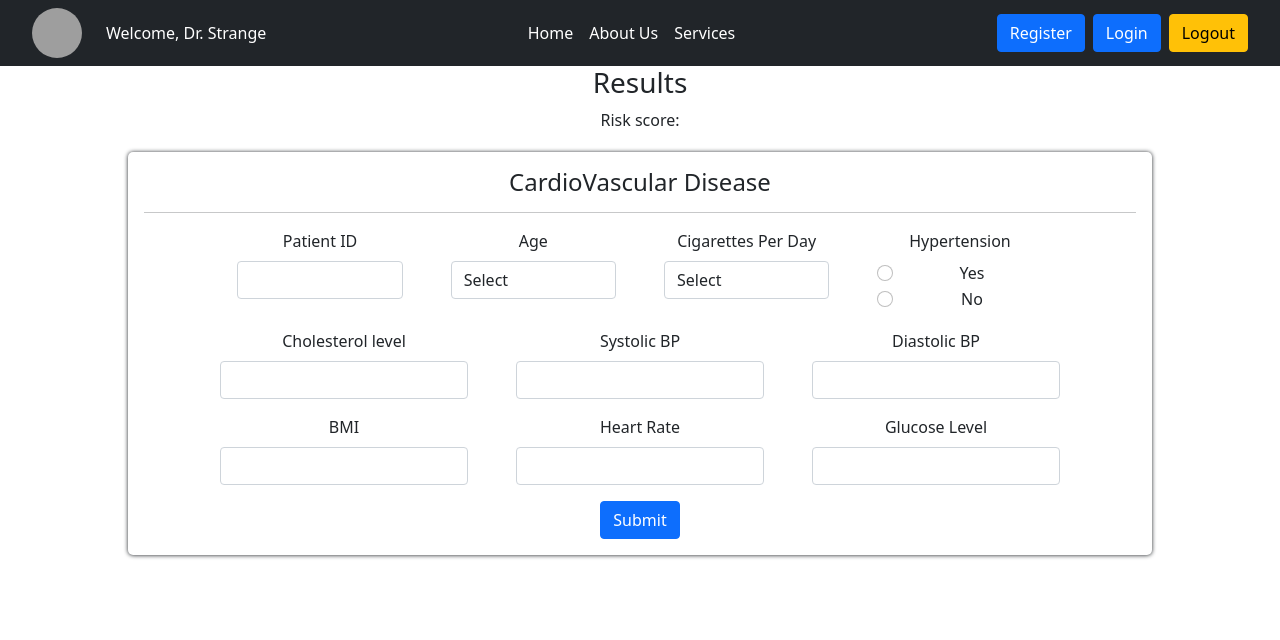
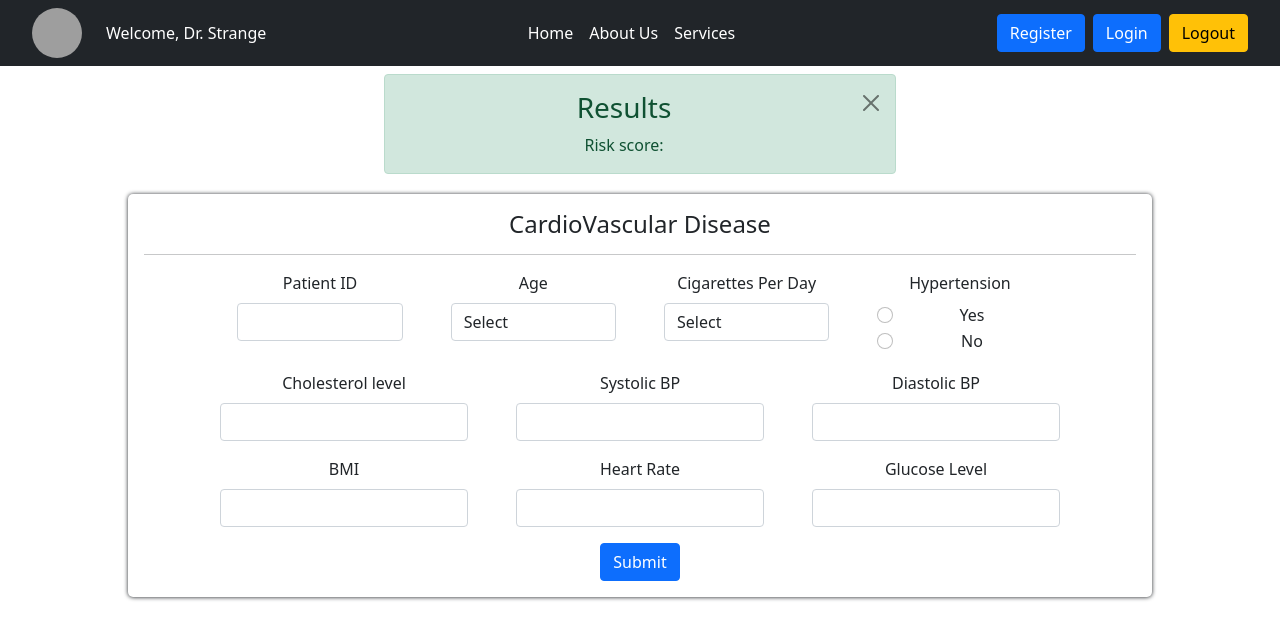
Before and after one commit to JJFelix/BetterHealth-LDMS, a React (Vite) app in the folder frontend/: page /cardio in a window 1280 px wide. Shown: the top 640 px of the page. Built offline with nearby package versions, Linux system fonts and the light colour scheme; grey boxes are pictures that could not be loaded.

Commit message:
Few changes

```diff
--- a/frontend/src/pages/Cardio.jsx
+++ b/frontend/src/pages/Cardio.jsx
@@ -14,7 +14,7 @@ const Cardio = () => {
         BMI:'',
         heartRate: '',
         glucose:'',
-        disease: 'cardio'
+        // disease: 'cardio'
     })
 
     const [predData, setPredData] = useState(null)
@@ -86,13 +86,16 @@ const Cardio = () => {
 
   return (
     <>
-        {/* <div className='messages alert alert-success alert-dismissible fade show mt-2'>
-            <p>Message here</p>
-            <button type="button" className="btn-close" data-bs-dismiss="alert" aria-label="Close"></button>
-        </div> */}
-        <div>
+        {/* <div>
             <h3>Results</h3>
             Risk score: {predData}
+        </div> */}
+        <div className='messages alert alert-success alert-dismissible fade show mt-2'>
+            <div>
+                <h3>Results</h3>
+                Risk score: {predData}
+            </div>
+            <button type="button" className="btn-close" data-bs-dismiss="alert" aria-label="Close"></button>
         </div>
         <div className='page-wrapper'>
             <h4>CardioVascular Disease</h4>
--- a/frontend/src/pages/Stroke.jsx
+++ b/frontend/src/pages/Stroke.jsx
@@ -1,3 +1,4 @@
+import axios from 'axios'
 import React, { useEffect, useState } from 'react'
 
 const Stroke = () => {
@@ -16,6 +17,8 @@ const Stroke = () => {
         disease: 'stroke'
     })
 
+    const [predData, setPredData] = useState(null)
+
     const handleChange = (e) => {
         const { name, value } = e.target;
         setFormData((prevData) => ({
@@ -27,7 +30,21 @@ const Stroke = () => {
       const handleSubmit = (e) => {
         e.preventDefault();
         // Here, you can send the form data to your backend or perform any other desired action
-        console.log(formData);
+        console.log(formData)
+
+        axios
+        .post('http://localhost:8000/api/prediction/', formData,{
+            headers:{
+              'Content-Type':'multipart/form-data'
+            }
+          })
+        .then((res)=>{
+            console.log("risk score: ",res.data)
+            setPredData(res.data)
+          })
+          .catch((err)=>{
+            console.error(err)
+          })
       }
 
     // useEffect(()=>{
@@ -62,10 +79,14 @@ const Stroke = () => {
 
   return (
     <>
-        {/* <div className='messages alert alert-success alert-dismissible fade show mt-2'>
-            <p>Message here</p>
+        <div className='messages alert alert-success alert-dismissible fade show mt-2'>
+            <div>
+                <h3>Results</h3>
+                Risk score: {predData}
+            </div>
             <button type="button" className="btn-close" data-bs-dismiss="alert" aria-label="Close"></button>
-        </div> */}
+        </div>
+
         <div className='page-wrapper'>
             <h4>Stroke</h4>
             <hr />
```
Also changed, not shown: 1 other file (tests, documents, lock files or other folders).
